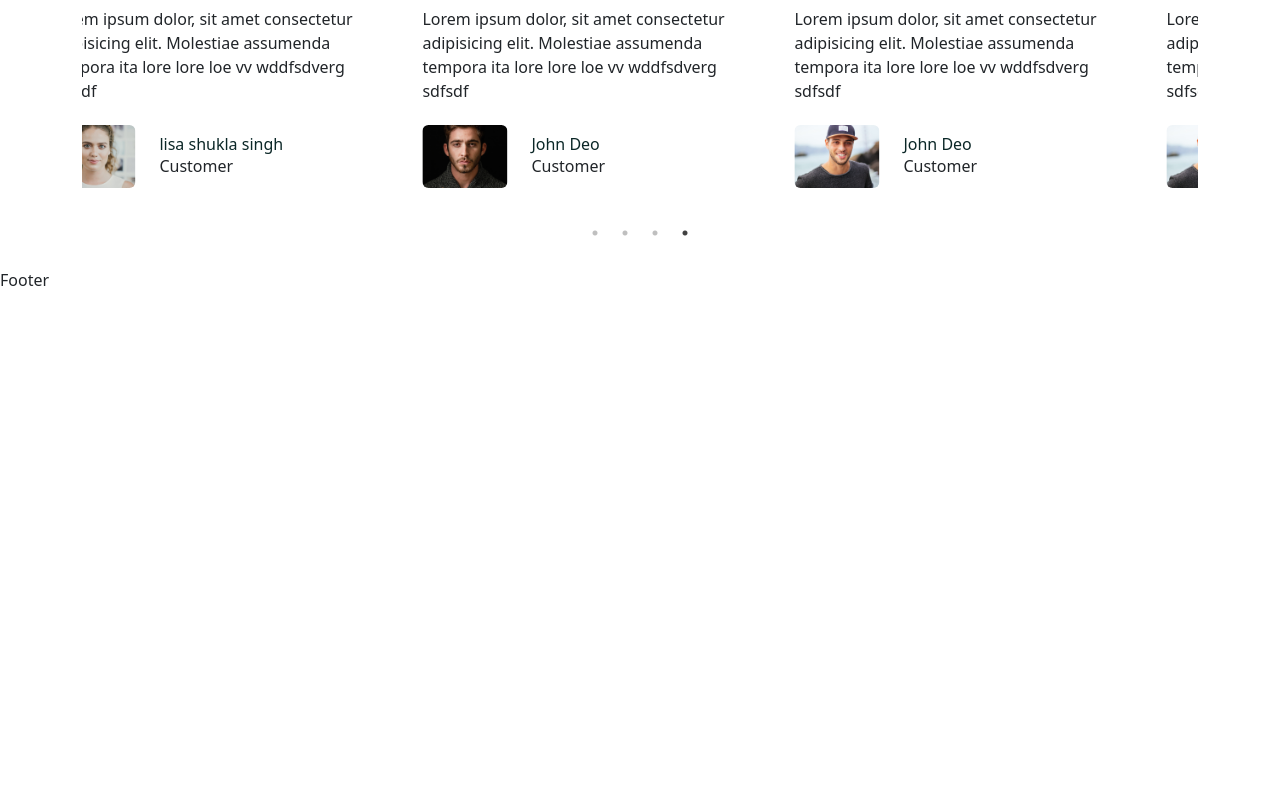
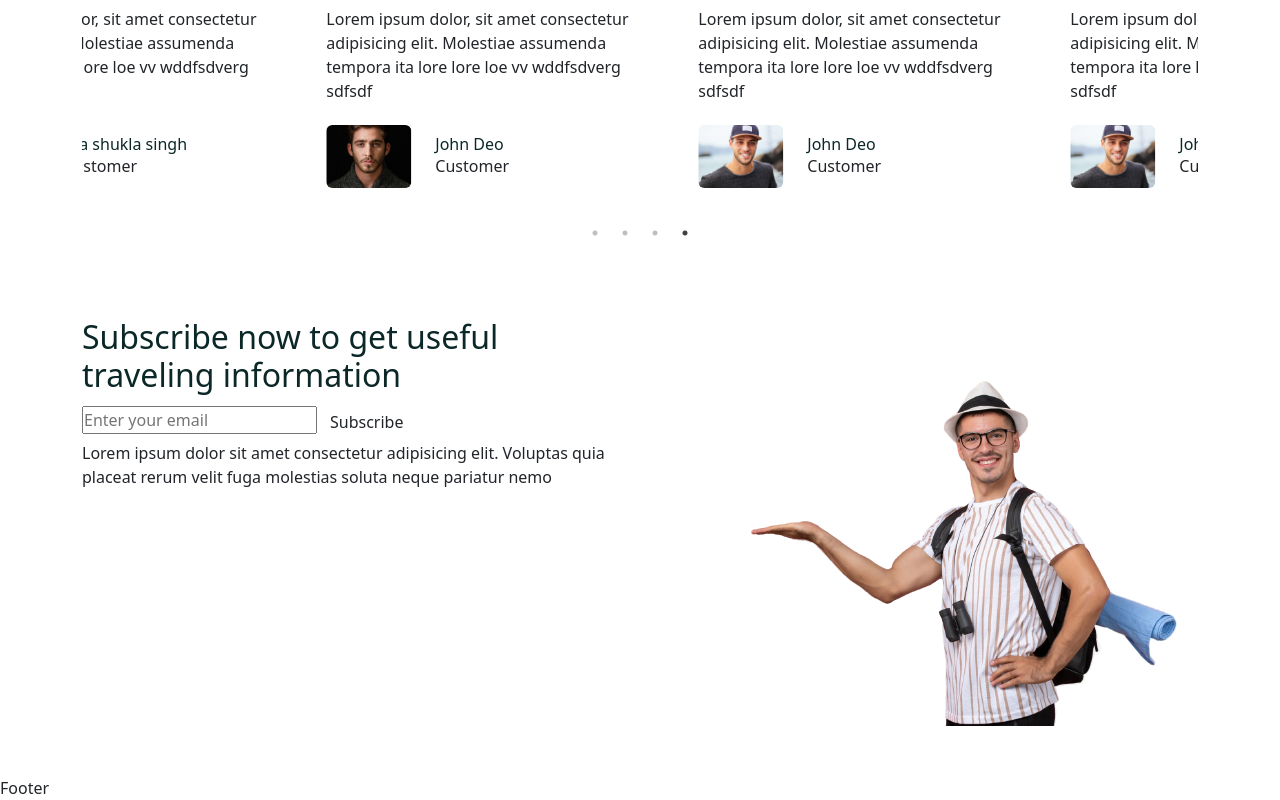
Before and after one commit to Ajeettiwarii/Travelvista, a React (Create React App) app in the folder frontend/: page /home in a window 1280 px wide. Shown: the part 3586-4386 px from the top of the page. Before the commit the page ends 3878 px from the top, so only its background shows below. Built offline with nearby package versions, Linux system fonts and the light colour scheme; a web font is replaced by a local one.

Commit message:
newsletter

```diff
--- a/frontend/src/Pages/Home.jsx
+++ b/frontend/src/Pages/Home.jsx
@@ -12,6 +12,7 @@
 import experienceImg from "../assets/images/experience.png";
 import MasonryImagesGallery from "../components/Image-gallery/MasonryImagesGallery";
 import Testimonials from "../components/Testimonial/Testimonials";
+import Newsletter from "../shared/NewsLetter";
 
 const Home = () => {
   return (
@@ -150,6 +151,8 @@
           </Row>
         </Container>
       </section>
+      {/* ============================================= */}
+      <Newsletter/>
     </>
   );
 };
--- /dev/null
+++ b/frontend/src/shared/NewsLetter.jsx
@@ -0,0 +1,35 @@
+import React from "react";
+import "./newsletter.css";
+import { Container, Row, Col } from "reactstrap";
+import maleTourist from "../assets/images/male-tourist.png";
+const NewsLetter = () => {
+  return (
+    <section>
+      <Container>
+        <Row>
+          <Col lg="6">
+            <div className="newsletter__content">
+              <h2>Subscribe now to get useful traveling information</h2>
+              <div className="newsletter__input">
+                <input type="email" placeholder="Enter your email" />
+                <button className="btn newsletter__btn">Subscribe</button>
+              </div>
+              <p>
+                Lorem ipsum dolor sit amet consectetur adipisicing elit.
+                Voluptas quia placeat rerum velit fuga molestias soluta neque
+                pariatur nemo
+              </p>
+            </div>
+          </Col>
+          <Col lg="6">
+          <div className="newsletter__img">
+            <img src={maleTourist} alt=""/>
+          </div>
+          </Col>
+        </Row>
+      </Container>
+    </section>
+  );
+};
+
+export default NewsLetter;
```
Also changed, not shown: frontend/src/shared/newsletter.css (added).
